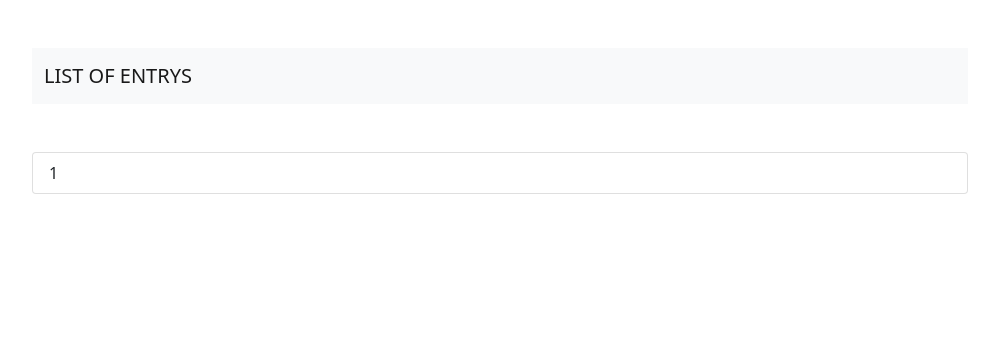
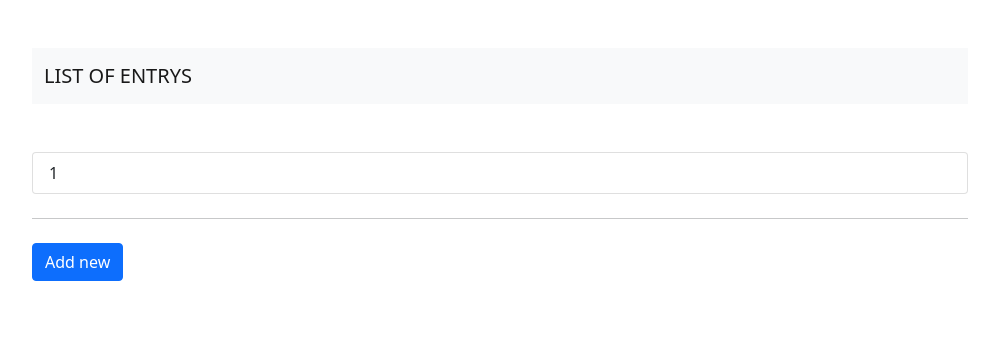
Before and after one commit to YaraslavBondar/boya22, a Flask app: template dynamic_inputs/templates/dynamic_inputs/list.jinja in a window 1280 px wide. Shown: the top 364 px of the page, without its empty margins (140-1139 px from the left). Run offline with Flask 2, Linux system fonts and the light colour scheme; the template is opened without the code that fills it: most values are stand-ins (such as "Sample title", 1, 10 or a date in 2020).

Commit message:
Little cosmetic changes for impruve usability

```diff
--- a/dynamic_inputs/templates/dynamic_inputs/add.jinja
+++ b/dynamic_inputs/templates/dynamic_inputs/add.jinja
@@ -1,13 +1,13 @@
 {% extends "dynamic_inputs/base.jinja" %}
 {% block content %}
-    <form method="POST">
+    <form method="POST" class="py-2">
         {{ form.csrf_token }}
         <div class="form-group">
             {{ form.name }}
         </div>
+        <button type="button" id="btn_clone" class="btn btn-secondary">Clone</button>
         <button type="submit" name="submit" class="btn btn-primary">Save</button>
     </form>
-    <button id="btn_clone" class="btn btn-secondary">Clone</button>
 {% endblock content %}
 {% block additional_js %}
     <script>
@@ -18,7 +18,7 @@
             let $label = $last_label.clone()
             let $input = $last_input.clone()
             $label.prop('for', 'name-'+num);
-            $label.html('name '+num);
+            $label.html('name '+num+' ');
             $input.val(null);
             $input.prop('id', 'name-'+num);
             $input.prop('name', 'name-'+num);
--- a/dynamic_inputs/templates/dynamic_inputs/list.jinja
+++ b/dynamic_inputs/templates/dynamic_inputs/list.jinja
@@ -6,4 +6,6 @@
                class="list-group-item list-group-item-action">{{ entry.id }}</a>
         {% endfor %}
     </div>
+    <hr class="my-4">
+    <a href="{{ url_for('dynamic_inputs.add') }}" class="btn btn-primary">Add new</a>
 {% endblock content %}
```
